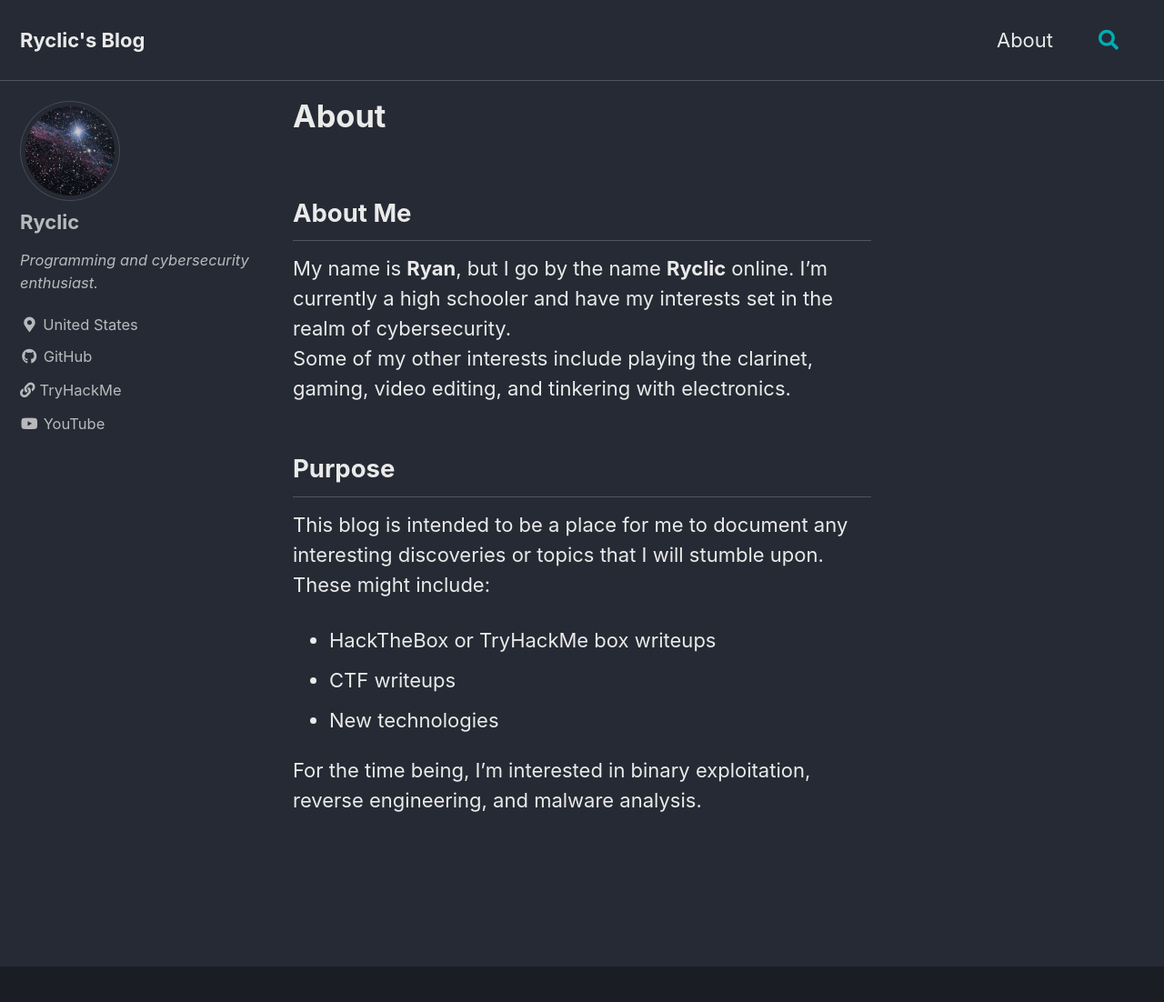
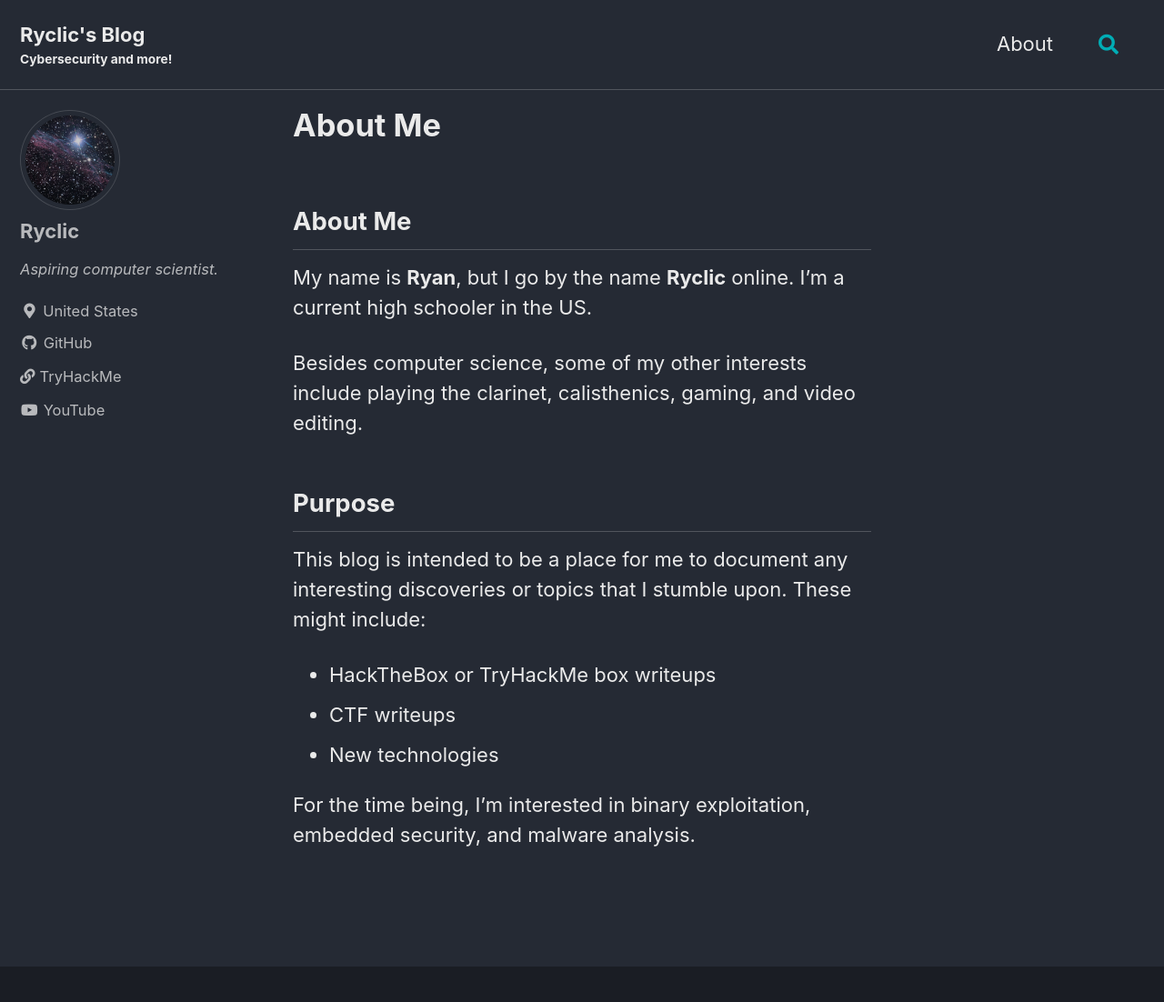
Before and after one commit to Ryclic/ryclic.github.io, a Jekyll site: the page built from _pages/about.md, in a window 1280 px wide and 1151 px high. Shown: the top 1102 px of the window at 91% size. Built offline with Jekyll 4.4.1, drawn with Linux system fonts in a browser that asks for light colours; cached includes are drawn as plain includes; our own code applies the rules of GitHub Pages for plain Markdown files.

```diff
--- a/_config.yml
+++ b/_config.yml
@@ -18,7 +18,7 @@ minimal_mistakes_skin    : "dark" # "air", "aqua", "contrast", "dark", "dirt", "
 locale                   : "en-US"
 title                    : "Ryclic's Blog"
 title_separator          : "-"
-subtitle                 : # site tagline that appears below site title in masthead
+subtitle                 : "Cybersecurity and more!" # site tagline that appears below site title in masthead
 name                     : "Ryan Chen"
 description              : "Cybersecurity and programming blog"
 url                      : "https://ryclic.ga" # the base hostname & protocol for your site e.g. "https://mmistakes.github.io"
@@ -106,7 +106,7 @@ analytics:
 author:
   name             : "Ryclic"
   avatar           : "/assets/images/profile.jpg" # path of avatar image, e.g. "/assets/images/bio-photo.jpg"
-  bio              : "<i>Programming and cybersecurity enthusiast.</i>"
+  bio              : "<i>Aspiring computer scientist.</i>"
   location         : "United States"
   email            :
   links:
--- a/_pages/about.md
+++ b/_pages/about.md
@@ -1,17 +1,17 @@
 ---
-title: "About"
 permalink: /about/
 ---
 ## About Me ##
 
-My name is **Ryan**, but I go by the name **Ryclic** online. I'm currently a high schooler and have my interests set in the realm of cybersecurity. \
-Some of my other interests include playing the clarinet, gaming, video editing, and tinkering with electronics.
+My name is **Ryan**, but I go by the name **Ryclic** online. I'm a current high schooler in the US.
+
+Besides computer science, some of my other interests include playing the clarinet, calisthenics, gaming, and video editing.
 
 ## Purpose ##
 
-This blog is intended to be a place for me to document any interesting discoveries or topics that I will stumble upon. These might include:
+This blog is intended to be a place for me to document any interesting discoveries or topics that I stumble upon. These might include:
 * HackTheBox or TryHackMe box writeups
 * CTF writeups
 * New technologies
 
-For the time being, I'm interested in binary exploitation, reverse engineering, and malware analysis.
+For the time being, I'm interested in binary exploitation, embedded security, and malware analysis.
```
Also changed, not shown: _posts/2024-02-12-ROPEmporium-ret2win.md (added, +105 -0 lines), assets/images/ropemporium/ret2win/checksec.png (added), assets/images/ropemporium/ret2win/done.png (added), assets/images/ropemporium/ret2win/error.png (added), assets/images/ropemporium/ret2win/gdb.png (added), assets/images/ropemporium/ret2win/initial.png (added), assets/images/ropemporium/ret2win/rbp_offset.png (added), assets/images/ropemporium/ret2win/ret2win.png (added), assets/images/ropemporium/ret2win/ret2win_addr.png (added), assets/images/ropemporium/ret2win/ret_alignment.png (added), assets/images/ropemporium/ret2win/segfault.png (added).
